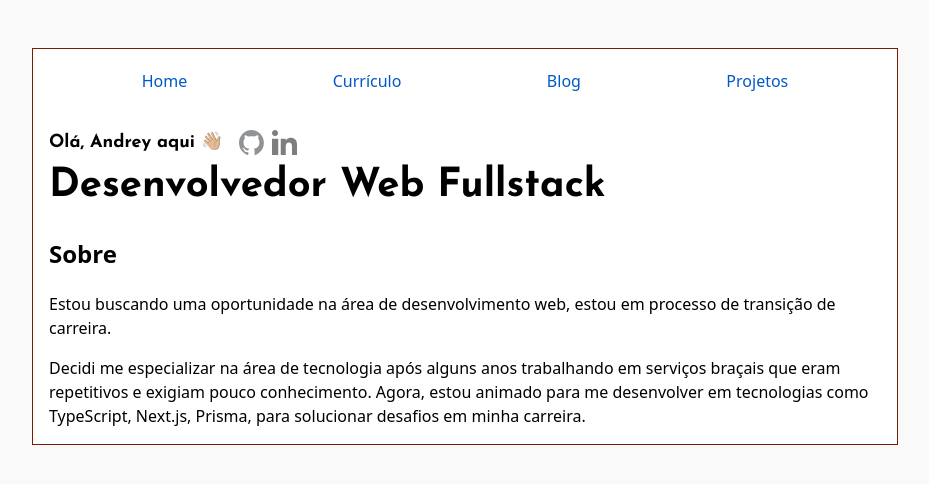
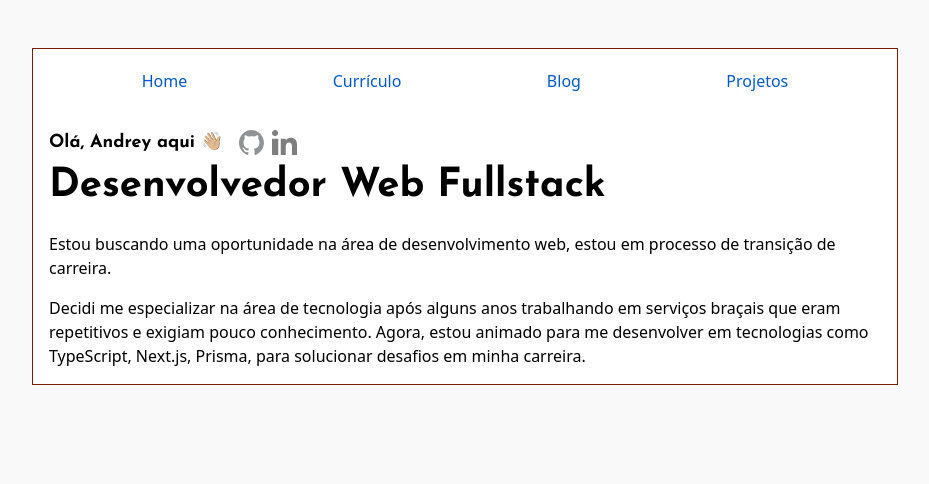
Before and after one commit to Andreyrvs/portfolio-blog, a Next.js app: page / in a window 1280 px wide. Shown: the top 484 px of the page, without its empty margins (175-1104 px from the left). Built offline with nearby package versions, Linux system fonts and the light colour scheme.

Commit message:
fix: Remove tag redundante

```diff
--- a/src/components/header/header.module.css
+++ b/src/components/header/header.module.css
@@ -24,7 +24,7 @@
   opacity: 50%;
 }
 
-.icons:hover {
+.icons:hover .icons:active {
   opacity: 100%;
 }
 
--- a/src/pages/index.tsx
+++ b/src/pages/index.tsx
@@ -17,7 +17,6 @@ export default function Home() {
       </Head>
       <Header />
       <section className={utilStyles.headingMd}>
-        <h1 className={utilStyles.about}>Sobre</h1>
         <p className={utilStyles.paragraph}>{summary}.</p>
         <p className={`${utilStyles.indent} ${utilStyles.paragraph}`}>
           {resume}
```
